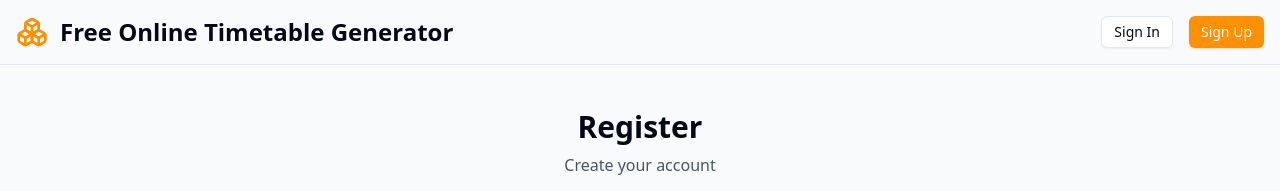
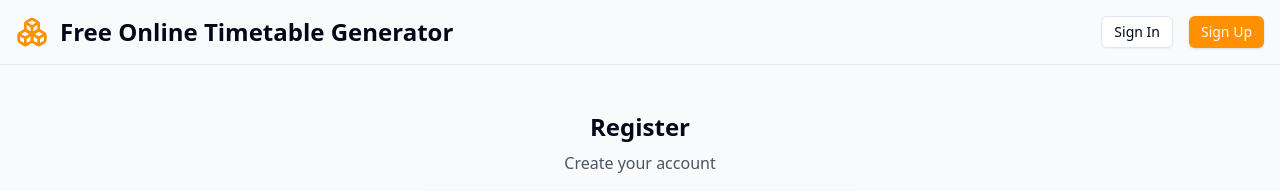
Before and after one commit to moritz-dstl/timetable, a React (Vite) app in the folder src/frontend/: page /register in a window 1280 px wide. Shown: the top 191 px of the page. Built offline with nearby package versions, Linux system fonts and the light colour scheme.

Commit message:
Reduce title font size

```diff
--- a/src/frontend/src/pages/auth/Login.tsx
+++ b/src/frontend/src/pages/auth/Login.tsx
@@ -60,7 +60,7 @@
             <div className="w-full max-w-md space-y-4">
 
                 <div className="text-center">
-                    <h1 className="text-3xl font-bold">Login</h1>
+                    <h1 className="text-2xl font-bold">Login</h1>
                     <p className="mt-2 text-gray-600">Sign in to access your account</p>
                 </div>
 
--- a/src/frontend/src/pages/auth/Register.tsx
+++ b/src/frontend/src/pages/auth/Register.tsx
@@ -67,7 +67,7 @@
             <div className="w-full max-w-md space-y-4">
 
                 <div className="text-center">
-                    <h1 className="text-3xl font-bold">Register</h1>
+                    <h1 className="text-2xl font-bold">Register</h1>
                     <p className="mt-2 text-gray-600">Create your account</p>
                 </div>
 
```
